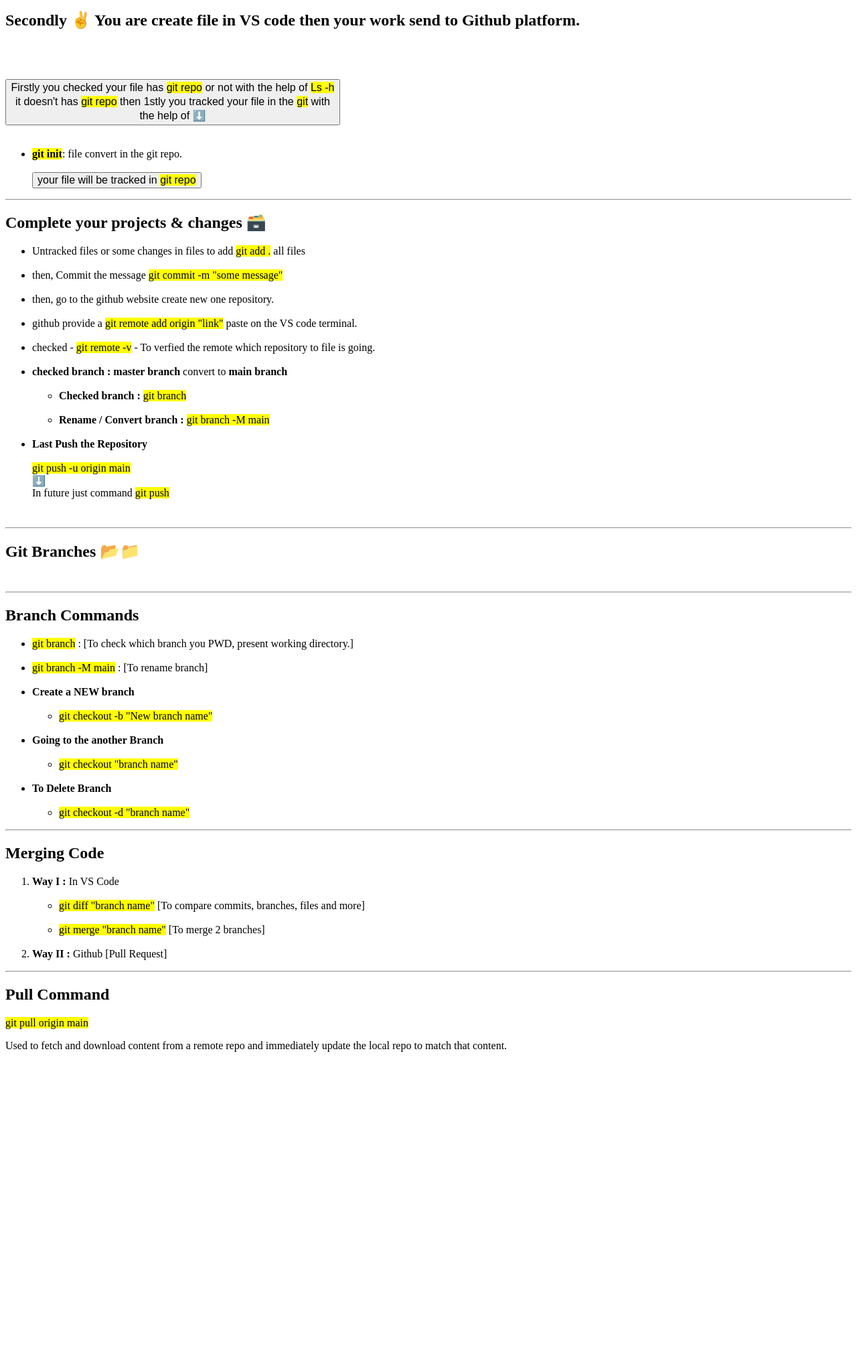
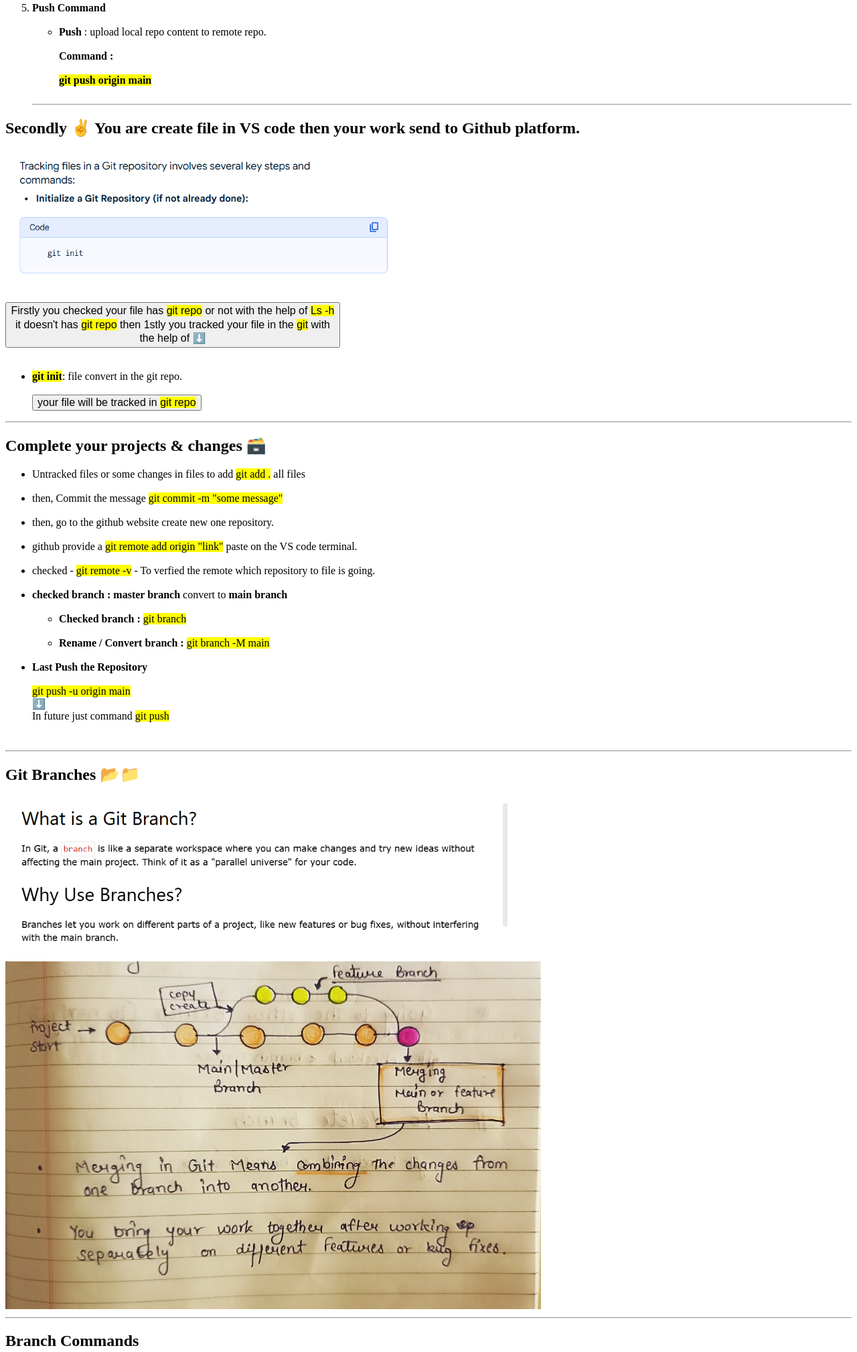
Before and after one commit to Sadhnagautam25/git-all-commands-, a plain HTML site: page index.html in a window 1280 px wide. Shown: the part 1750-3768 px from the top of the page at 67% size. Before the commit the page ends 3336 px from the top, so only its background shows below. Drawn offline with Linux system fonts and the light colour scheme.

Commit message:
update index file and add images folder

```diff
--- a/index.html
+++ b/index.html
@@ -125,7 +125,7 @@
         <strong>Add & Commit </strong> <br />
         <br />
         <img
-          src="/investigation JS/Images/add & commit.jpeg"
+          src="/git-all-commands-/images/add & commit.jpeg"
           alt=""
           srcset=""
           width="300px"
@@ -176,7 +176,7 @@
       platform. <br />
       <br />
       <img
-        src="/investigation JS/Images/git init.png"
+        src="/git-all-commands-/images/git init.png"
         alt=""
         srcset=""
         width="600px"
@@ -252,13 +252,13 @@
     <hr />
     <h2>Git Branches 📂📁</h2>
     <img
-      src="/investigation JS/Images/branch.png"
+      src="/git-all-commands-/images/branch.png"
       alt=""
       srcset=""
       width="750px"
     />
     <img
-      src="/investigation JS/Images/branch diagram.jpeg"
+      src="/git-all-commands-/images/branch diagram.jpeg"
       alt=""
       width="800px"
     />
```
Also changed, not shown: images/add & commit.jpeg (added), images/branch diagram.jpeg (added), images/branch.png (added), images/git init.png (added).
